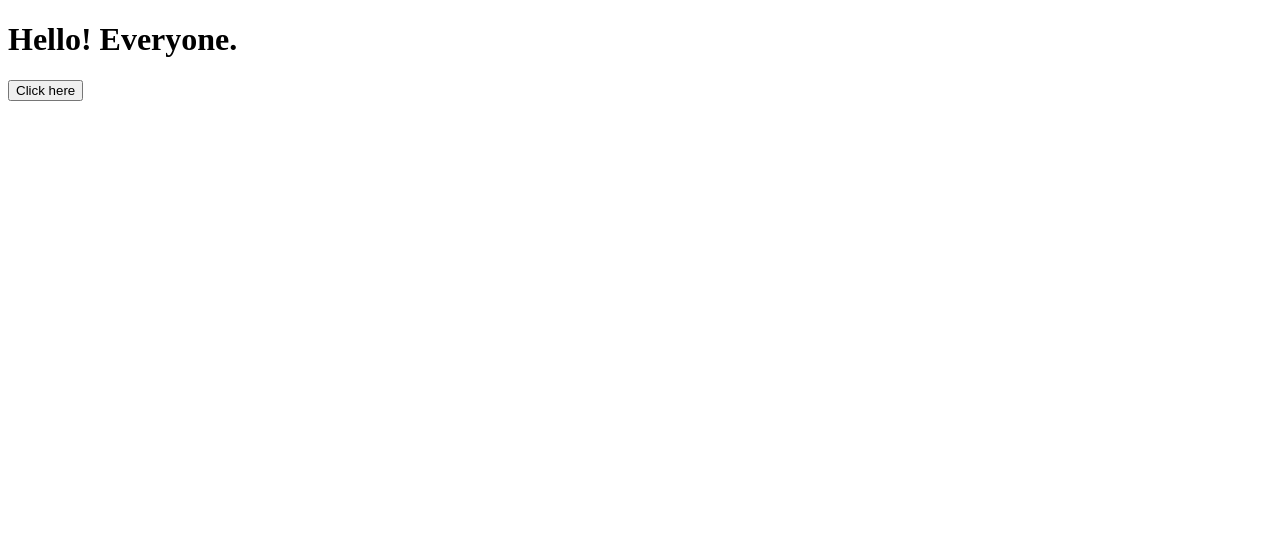
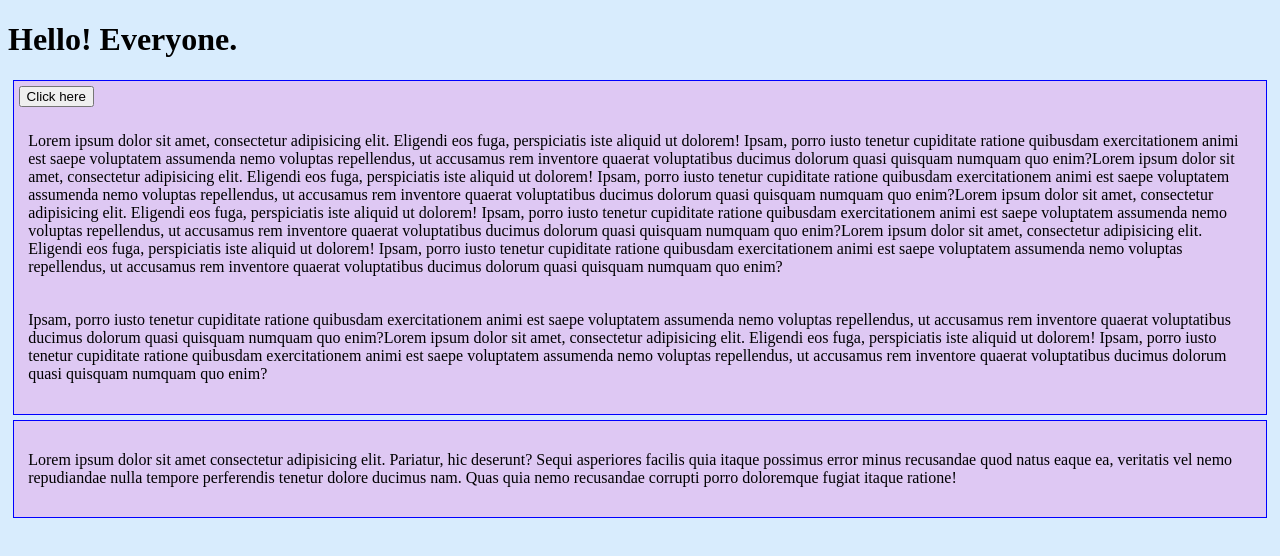
Before and after one commit to Sonu-Dutta/JavaScript, a plain HTML site: page 1_index.html in a window 1280 px wide. Drawn offline with Linux system fonts and the light colour scheme.

Commit message:
Add files via upload

```diff
--- a/1_index.html
+++ b/1_index.html
@@ -6,14 +6,77 @@
     <meta http-equiv="X-UA-Compatible" content="IE=edge">
     <meta name="viewport" content="width=device-width, initial-scale=1.0">
     <title>Javascript</title>
+    <style>
+        body {
+            background: rgb(216, 236, 253);
+        }
+
+        .container {
+            border: 0.1rem solid blue;
+            margin: 0.3rem;
+            background: rgb(222, 200, 243);
+            padding: 0.3rem;
+        }
+
+        p {
+            padding: 0.6rem;
+        }
+
+        .bg-primary {
+            background-color: rgb(43, 47, 107);
+            padding: 1.2rem;
+            border-radius: 1rem;
+
+
+        }
+
+        .text-success {
+            color: rgb(246, 246, 250);
+            font-size: 1rem;
+        }
+    </style>
 </head>
 
 <body>
     <h1>Hello! Everyone.</h1>
+    <div class="container" id="firstContainer">
+        <button id="click" onclick="clicked()">Click here</button>
+        <p>Lorem ipsum dolor sit amet, consectetur adipisicing elit. Eligendi eos fuga, perspiciatis iste aliquid ut
+            dolorem! Ipsam, porro iusto tenetur cupiditate ratione quibusdam exercitationem animi est saepe voluptatem
+            assumenda nemo voluptas repellendus, ut accusamus rem inventore quaerat voluptatibus ducimus dolorum quasi
+            quisquam numquam quo enim?Lorem ipsum dolor sit amet, consectetur adipisicing elit. Eligendi eos fuga,
+            perspiciatis iste aliquid ut
+            dolorem! Ipsam, porro iusto tenetur cupiditate ratione quibusdam exercitationem animi est saepe voluptatem
+            assumenda nemo voluptas repellendus, ut accusamus rem inventore quaerat voluptatibus ducimus dolorum quasi
+            quisquam numquam quo enim?Lorem ipsum dolor sit amet, consectetur adipisicing elit. Eligendi eos fuga,
+            perspiciatis iste aliquid ut
+            dolorem! Ipsam, porro iusto tenetur cupiditate ratione quibusdam exercitationem animi est saepe voluptatem
+            assumenda nemo voluptas repellendus, ut accusamus rem inventore quaerat voluptatibus ducimus dolorum quasi
+            quisquam numquam quo enim?Lorem ipsum dolor sit amet, consectetur adipisicing elit. Eligendi eos fuga,
+            perspiciatis iste aliquid ut
+            dolorem! Ipsam, porro iusto tenetur cupiditate ratione quibusdam exercitationem animi est saepe voluptatem
+            assumenda nemo voluptas repellendus, ut accusamus rem inventore quaerat voluptatibus ducimus dolorum quasi
+            quisquam numquam quo enim?</p>
+        <p>Ipsam, porro iusto tenetur cupiditate ratione quibusdam exercitationem animi est saepe voluptatem
+            assumenda nemo voluptas repellendus, ut accusamus rem inventore quaerat voluptatibus ducimus dolorum quasi
+            quisquam numquam quo enim?Lorem ipsum dolor sit amet, consectetur adipisicing elit. Eligendi eos fuga,
+            perspiciatis iste aliquid ut
+            dolorem! Ipsam, porro iusto tenetur cupiditate ratione quibusdam exercitationem animi est saepe voluptatem
+            assumenda nemo voluptas repellendus, ut accusamus rem inventore quaerat voluptatibus ducimus dolorum quasi
+            quisquam numquam quo enim?</p>
+    </div>
     <div class="container">
-        <button id="click">Click here</button>
+        <p>Lorem ipsum dolor sit amet consectetur adipisicing elit. Pariatur, hic deserunt? Sequi asperiores facilis
+            quia itaque possimus error minus recusandae quod natus eaque ea, veritatis vel nemo repudiandae nulla
+            tempore perferendis tenetur dolore ducimus nam. Quas quia nemo recusandae corrupti porro doloremque fugiat
+            itaque ratione!</p>
     </div>
-    <script src="1_index.js"></script>
+    <!-- <script src="1_index.js"></script> -->
+    <!-- <script src="11_Dom.js"></script> -->
+    <!-- <script src="12_DomSelector_usingQuery.js"></script> -->
+    <!-- <script src="13_Events.js"></script> -->
+    <!-- <script src="14_ArrowFunc_SetTime.js"></script> -->
+    <script src="15_LocalStorage_JSON.js"></script>
 </body>
 
 </html>
```
Also changed, not shown: index.html (+1 -1 lines).
